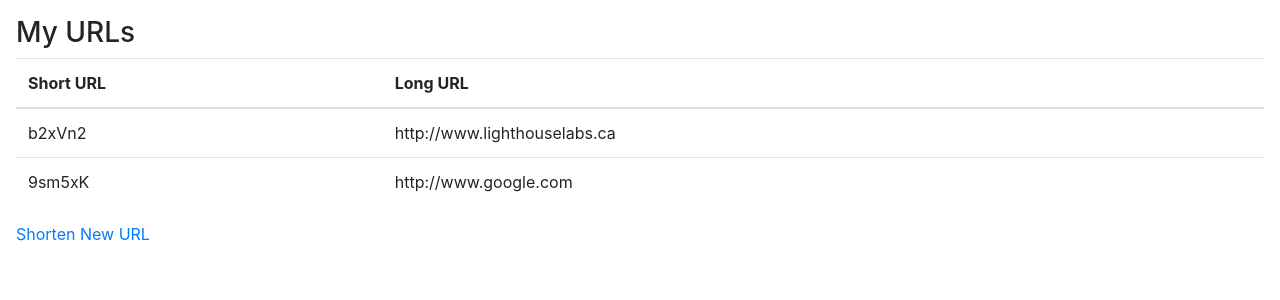
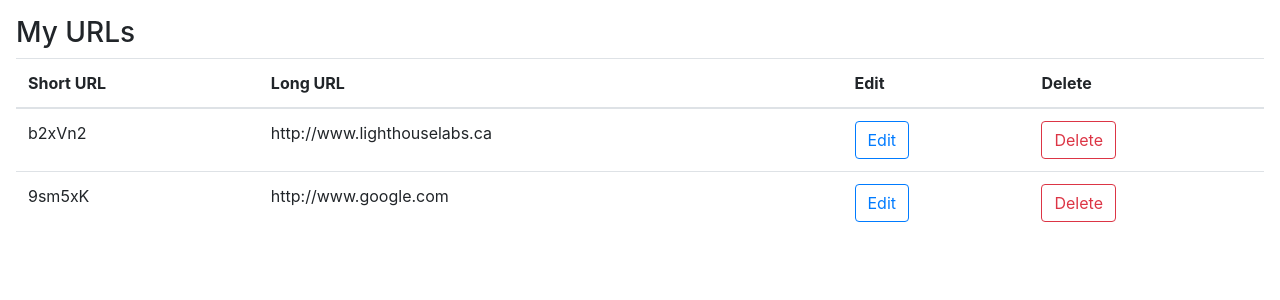
Before and after one commit to hsmalhi/tinyapp, a Node server app: page /urls in a window 1280 px wide. Shown: the part 56-356 px from the top of the page. Run offline with Node 20, Linux system fonts and the light colour scheme; some libraries are stand-ins or nearby versions.

Commit message:
Add ability to delete URLs from database. Additionally, add ability to edit URLs in database

```diff
--- a/express_server.js
+++ b/express_server.js
@@ -36,6 +36,11 @@ app.get("/urls/new", (req, res) => {
   res.render("urls_new");
 });
 
+app.get("/urls/:shortURL/edit", (req, res) => {
+  let templateVars = { shortURL: req.params.shortURL, longURL: urlDatabase[req.params.shortURL] };
+  res.render("urls_show", templateVars);
+});
+
 app.get("/urls/:shortURL", (req, res) => {
   if (urlDatabase[req.params.shortURL]) {
     let templateVars = { shortURL: req.params.shortURL, longURL: urlDatabase[req.params.shortURL] };
@@ -63,6 +68,17 @@ app.post("/urls", (req, res) => {
   res.redirect(`/urls/${randomString}`);
 });
 
+app.post("/urls/:shortURL", (req, res) => {
+  urlDatabase[req.params.shortURL] = req.body.newURL;
+  res.redirect(`/urls`);
+});
+
+app.post("/urls/:shortURL/delete", (req, res) => {
+  // console.log(req.body);  // Log the POST request body to the console
+  delete urlDatabase[req.params.shortURL];
+  res.redirect(`/urls`);
+});
+
 app.listen(PORT, () => {
   console.log(`Example app listening on port ${PORT}!`);
 });
--- a/views/urls_index.ejs
+++ b/views/urls_index.ejs
@@ -17,6 +17,8 @@
         <tr>
           <th scope="col">Short URL</th>
           <th scope="col">Long URL</th>
+          <th scope="col">Edit</th>
+          <th scope="col">Delete</th>
         </tr>
       </thead>
       <tbody>
@@ -24,11 +26,19 @@
           <tr>
             <td><%= url %></td>
             <td><%= urls[url] %></td>
+            <td>
+              <form method="GET" action="/urls/<%= url %>/edit">
+                <button type="submit" class="btn btn-outline-primary">Edit</button>
+              </form>
+            <td>
+              <form method="POST" action="/urls/<%= url %>/delete">
+                <button type="submit" class="btn btn-outline-danger">Delete</button>
+              </form>
+            </td>
           </tr>
         <% } %>
       </tbody>
     </table>
-    <a href="/urls/new">Shorten New URL</a>
   </main>
   <!-- Bootstrap JS -->
   <script src="https://code.jquery.com/jquery-3.3.1.slim.min.js" integrity="sha384-q8i/X+965DzO0rT7abK41JStQIAqVgRVzpbzo5smXKp4YfRvH+8abtTE1Pi6jizo" crossorigin="anonymous"></script>
```
Also changed, not shown: views/urls_show.ejs (+10 -1 lines).
